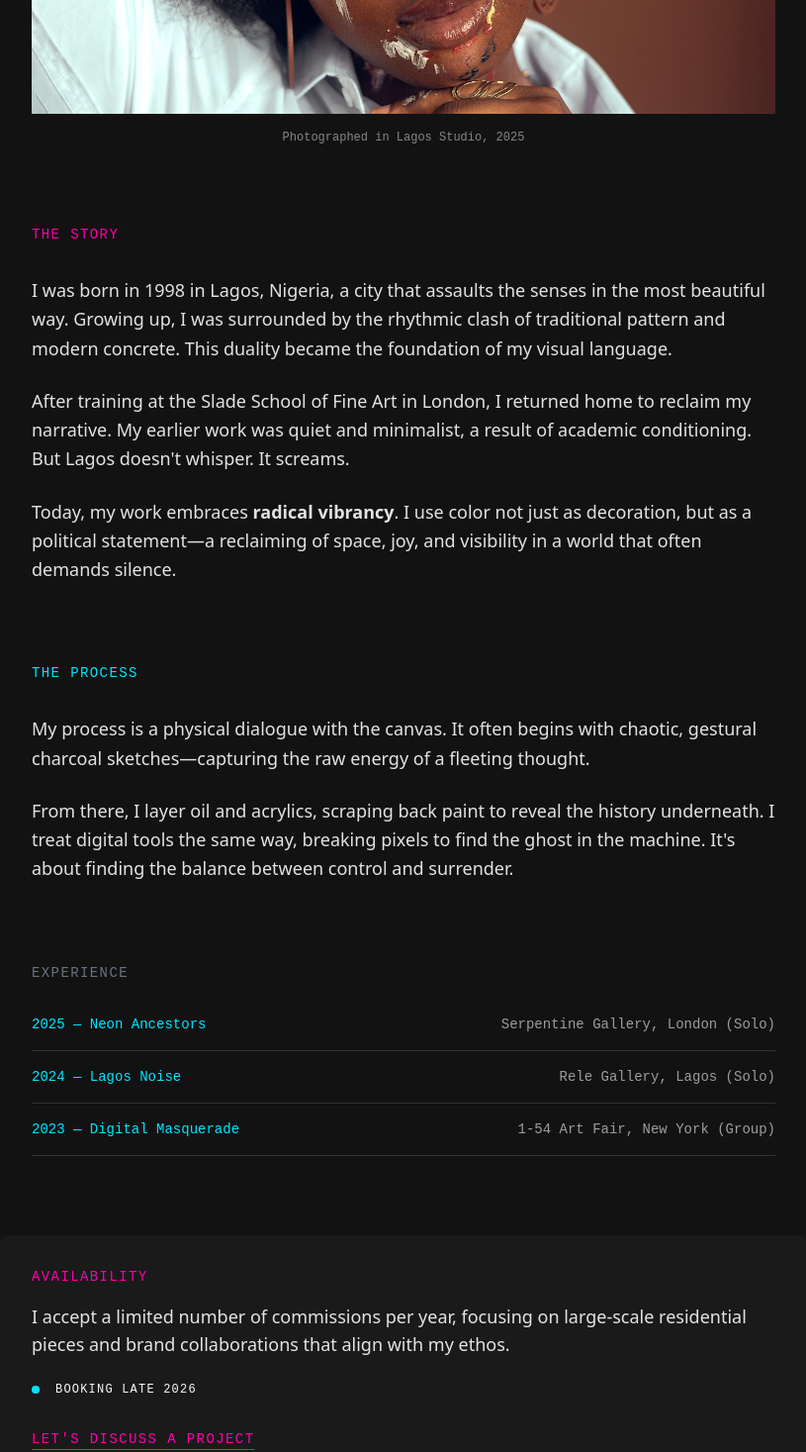
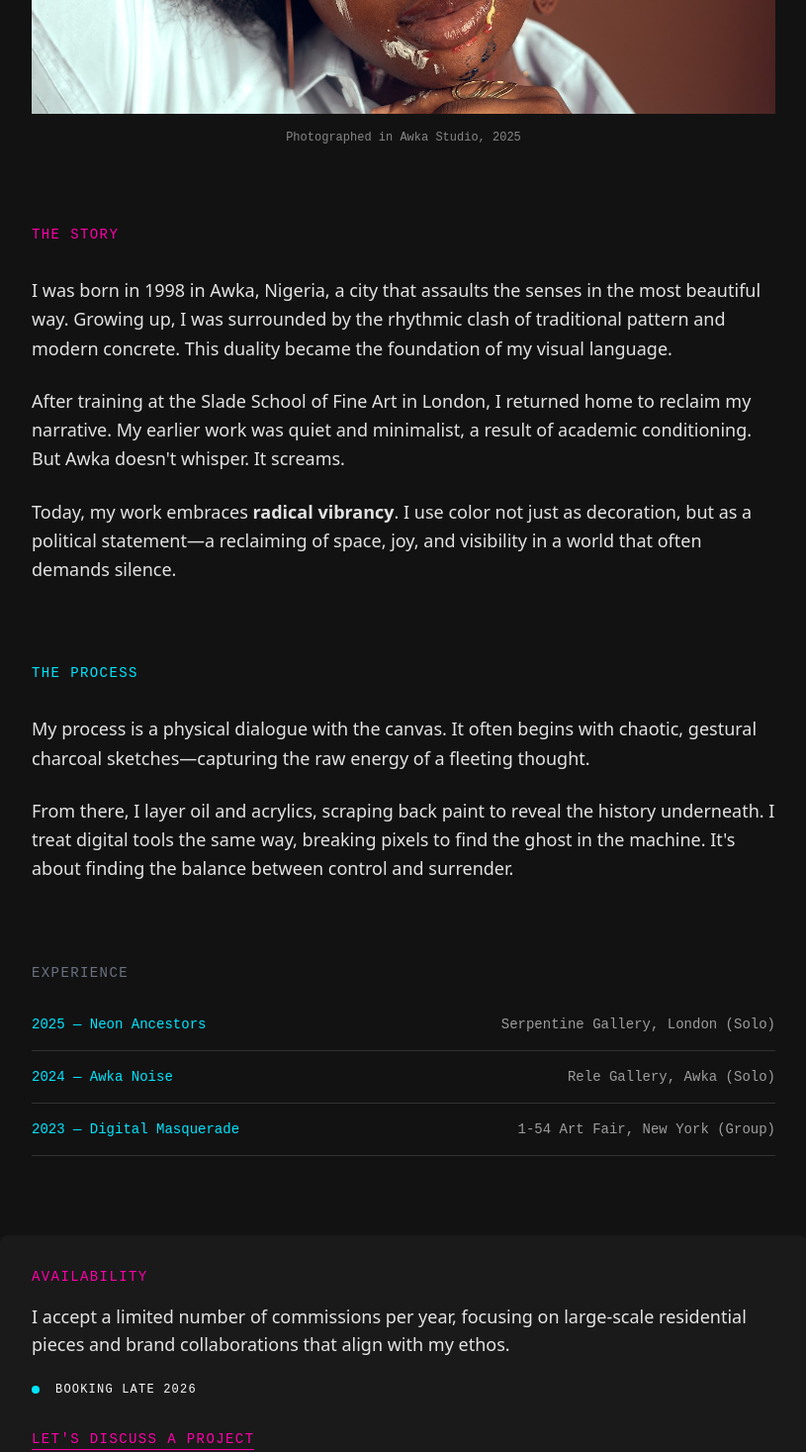
Before and after one commit to Phenoo/omaarts, a Next.js app: page /about in a window 1280 px wide. Shown: the part 1069-2536 px from the top of the page at 99% size, without its empty margins (232-1047 px from the left). Built offline with nearby package versions, Linux system fonts and the light colour scheme.

Commit message:
shshsjsjsjk3

```diff
--- a/app/about/page.tsx
+++ b/app/about/page.tsx
@@ -11,7 +11,7 @@ export default function AboutPage() {
         {/* 1. Intro / Artist Statement */}
         <section className="mb-20 text-center">
             <h1 className="font-serif text-5xl md:text-7xl mb-8 text-white tracking-tighter mix-blend-screen">
-                I am a multidisciplinary artist exploring memory, identity, and the vibrant chaos of Lagos through mixed media and aggressive color.
+                I am a multidisciplinary artist exploring memory, identity, and the vibrant chaos of Awka through mixed media and aggressive color.
             </h1>
             <p className="font-mono text-sm uppercase tracking-widest opacity-60">
                 Oil • Acrylic • Digital • Installation
@@ -29,7 +29,7 @@ export default function AboutPage() {
                     priority
                 />
             </div>
-            <p className="font-mono text-xs text-center opacity-50">Photographed in Lagos Studio, 2025</p>
+            <p className="font-mono text-xs text-center opacity-50">Photographed in Awka Studio, 2025</p>
         </section>
 
         {/* 3. Longer Bio (The Story) */}
@@ -37,10 +37,10 @@ export default function AboutPage() {
             <h2 className="font-mono text-sm uppercase tracking-widest text-[var(--accent-orange)] mb-8">The Story</h2>
             <div className="space-y-6 font-sans text-lg leading-relaxed opacity-90">
                 <p>
-                    I was born in 1998 in Lagos, Nigeria, a city that assaults the senses in the most beautiful way. Growing up, I was surrounded by the rhythmic clash of traditional pattern and modern concrete. This duality became the foundation of my visual language.
+                    I was born in 1998 in Awka, Nigeria, a city that assaults the senses in the most beautiful way. Growing up, I was surrounded by the rhythmic clash of traditional pattern and modern concrete. This duality became the foundation of my visual language.
                 </p>
                 <p>
-                    After training at the Slade School of Fine Art in London, I returned home to reclaim my narrative. My earlier work was quiet and minimalist, a result of academic conditioning. But Lagos doesn&apos;t whisper. It screams.
+                    After training at the Slade School of Fine Art in London, I returned home to reclaim my narrative. My earlier work was quiet and minimalist, a result of academic conditioning. But Awka doesn&apos;t whisper. It screams.
                 </p>
                 <p>
                     Today, my work embraces <strong>radical vibrancy</strong>. I use color not just as decoration, but as a political statement—a reclaiming of space, joy, and visibility in a world that often demands silence.
@@ -70,8 +70,8 @@ export default function AboutPage() {
                     <span className="opacity-60">Serpentine Gallery, London (Solo)</span>
                 </li>
                 <li className="flex flex-col md:flex-row md:justify-between border-b border-[#333] pb-4">
-                    <span className="text-[var(--accent-purple)]">2024 — Lagos Noise</span>
-                    <span className="opacity-60">Rele Gallery, Lagos (Solo)</span>
+                    <span className="text-[var(--accent-purple)]">2024 — Awka Noise</span>
+                    <span className="opacity-60">Rele Gallery, Awka (Solo)</span>
                 </li>
                 <li className="flex flex-col md:flex-row md:justify-between border-b border-[#333] pb-4">
                     <span className="text-[var(--accent-purple)]">2023 — Digital Masquerade</span>
--- a/app/contact/page.tsx
+++ b/app/contact/page.tsx
@@ -25,7 +25,7 @@ export default function ContactPage() {
                 </div>
                 <div>
                     <span className="block opacity-50 mb-2">Studio</span>
-                    <p>Lagos, Nigeria</p>
+                    <p>Awka, Nigeria</p>
                 </div>
             </div>
         </div>
--- a/app/events/page.tsx
+++ b/app/events/page.tsx
@@ -63,7 +63,7 @@ export default function EventsPage() {
                 <div className="flex flex-col md:flex-row md:items-center justify-between border-b border-[#333] pb-6 hover:bg-[#1A1A1A] transition-colors p-4 -mx-4 rounded-lg group">
                     <div>
                         <span className="block font-mono text-xs text-[var(--accent-orange)] mb-1">OCT 12</span>
-                        <h4 className="font-serif text-2xl group-hover:text-[var(--accent-purple)] transition-colors">Lagos Heat: Opening Night</h4>
+                        <h4 className="font-serif text-2xl group-hover:text-[var(--accent-purple)] transition-colors">Awka Heat: Opening Night</h4>
                     </div>
                     <div className="mt-4 md:mt-0 flex gap-8 items-center">
                         <span className="font-mono text-xs opacity-50">Exhibition</span>
--- a/app/globals.css
+++ b/app/globals.css
@@ -31,7 +31,7 @@
 body {
   color: var(--foreground);
   background: var(--background);
-  font-family: Arial, Helvetica, sans-serif;
+  font-family: var(--font-dm-sans), sans-serif;
   overflow-x: hidden;
   /* Prevent horizontal scroll from animations */
 }
--- a/app/layout.tsx
+++ b/app/layout.tsx
@@ -1,10 +1,16 @@
 import type { Metadata } from "next";
-import { Geist, Geist_Mono } from "next/font/google";
+import { DM_Sans } from "next/font/google";
 import "./globals.css";
 
 import SmoothScroller from '../components/SmoothScroller';
 import CustomCursor from '../components/CustomCursor';
 import NavigationOverlay from '../components/NavigationOverlay';
+
+const dmSans = DM_Sans({
+  subsets: ["latin"],
+  variable: "--font-dm-sans",
+  weight: ["400", "500", "700"],
+});
 
 export const metadata: Metadata = {
   title: 'Arts by Oma | Nigerian Contemporary Art',
@@ -18,7 +24,7 @@ export default function RootLayout({
 }>) {
   return (
     <html lang="en">
-      <body className="antialiased">
+      <body className={`${dmSans.variable} antialiased`}>
         <SmoothScroller>
           <CustomCursor />
           <NavigationOverlay />
--- a/app/shop/page.tsx
+++ b/app/shop/page.tsx
@@ -4,7 +4,7 @@ import Link from 'next/link';
 import Image from 'next/image';
 
 const ARTWORKS = [
-    { id: 'lagos-heat', title: 'Lagos Heat', price: '$4,500', image: '/images/archive-1.png', category: 'Painting' },
+    { id: 'lagos-heat', title: 'Awka Heat', price: '$4,500', image: '/images/archive-1.png', category: 'Painting' },
     { id: 'indigo-dreams', title: 'Indigo Dreams', price: '$3,200', image: '/images/archive-2.png', category: 'Mixed Media' },
     { id: 'market-noise', title: 'Market Noise', price: '$5,000', image: '/images/hero-texture.png', category: 'Painting' },
     { id: 'ancestral', title: 'Ancestral', price: '$8,000', image: '/images/artist-studio.png', category: 'Installation' },
--- a/app/work/[id]/page.tsx
+++ b/app/work/[id]/page.tsx
@@ -4,7 +4,7 @@ import Image from 'next/image';
 // Mock data lookup (ideally fetched from CMS/API)
 const ARTWORKS: Record<string, { title: string; year: string; medium: string; dimensions: string; price: string; description: string; image: string }> = {
     'lagos-heat': {
-        title: 'Lagos Heat',
+        title: 'Awka Heat',
         year: '2024',
         medium: 'Oil and Acrylic on Canvas',
         dimensions: '150 x 200 cm',
--- a/components/Footer.tsx
+++ b/components/Footer.tsx
@@ -1,5 +1,14 @@
 'use client';
 
+
+const SOCIALS = [
+    { label: "Instagram", href: "https://instagram.com" },
+    { label: "Twitter / X", href: "https://twitter.com" },
+    { label: "LinkedIn", href: "https://linkedin.com" },
+    { label: "TikTok", href: "https://tiktok.com" },
+    { label: "WhatsApp", href: "https://whatsapp.com" },
+    { label: "Email", href: "mailto:hello@artsbyoma.com" },
+];
 
 export default function Footer() {
     return (
@@ -8,22 +17,32 @@ export default function Footer() {
 
           <div className="flex flex-col md:flex-row justify-between items-start md:items-center gap-8">
               <div>
-                <h4 className="font-serif text-3xl mb-2 text-[var(--accent-purple)]">Arts by Oma</h4>
-                <p className="font-mono text-xs text-gray-400 max-w-sm">
-                    Vibrant narratives from the heart of Lagos.
+                  <h4 className="font-serif text-3xl mb-2 text-[var(--accent-primary)] [text-shadow:0_0_10px_rgba(0,229,255,0.3)]">Arts by Oma</h4>
+                  <p className="font-sans text-sm text-gray-400 max-w-sm">
+                      Vibrant narratives from the heart of Awka.
                   </p>
               </div>
 
-            <div className="flex gap-6 font-mono text-xs uppercase tracking-widest">
-                <a href="#" className="hover:text-[var(--accent-purple)] transition-colors">Instagram</a>
-                <a href="#" className="hover:text-[var(--accent-purple)] transition-colors">Twitter</a>
-                <a href="#" className="hover:text-[var(--accent-purple)] transition-colors">Email</a>
+              <div className="flex flex-wrap gap-x-8 gap-y-2 font-mono text-xs uppercase tracking-widest">
+                  {SOCIALS.map((social, i) => (
+                      <a
+                          key={i}
+                          href={social.href}
+                          target="_blank"
+                          rel="noopener noreferrer"
+                          className="hover:text-[var(--accent-secondary)] transition-colors hover:[text-shadow:0_0_10px_var(--accent-secondary)]"
+                      >
+                          {social.label}
+                      </a>
+                  ))}
               </div>
           </div>
 
-        <div className="flex justify-between items-end border-t border-[#333] pt-8">
-            <span className="font-mono text-[10px] text-gray-500">© 2026 ARTS BY OMA. ALL RIGHTS RESERVED.</span>
-            <span className="font-mono text-[10px] text-gray-500">DESIGNED BY EZE</span>
+          <div className="flex flex-col md:flex-row justify-between items-end border-t border-[#333] pt-8 gap-4">
+              <span className="font-mono text-[10px] text-gray-500">© {new Date().getFullYear()} ARTS BY OMA. ALL RIGHTS RESERVED.</span>
+              <span className="font-mono text-[10px] text-gray-500">
+                  DESIGNED BY EZE
+              </span>
           </div>
 
         </div>
--- a/components/archive/VerticalGallery.tsx
+++ b/components/archive/VerticalGallery.tsx
@@ -10,7 +10,7 @@ import clsx from 'clsx';
 gsap.registerPlugin(ScrollTrigger);
 
 const ARTWORKS = [
-  { id: 'lagos-heat', src: '/images/archive-1.png', title: 'Lagos Heat', year: '2024', description: 'Exploration of geometric void and structure.' },
+  { id: 'lagos-heat', src: '/images/archive-1.png', title: 'Awka Heat', year: '2024', description: 'Exploration of geometric void and structure.' },
   { id: 'indigo-dreams', src: '/images/archive-2.png', title: 'Indigo Dreams', year: '2025', description: 'Chaotic expressionism with neon accents.' },
   { id: 'market-noise', src: '/images/hero-texture.png', title: 'Market Noise', year: '2023', description: 'Textural study of brutalist surfaces.' },
   { id: 'ancestral', src: '/images/archive-1.png', title: 'Ancestral', year: '2024', description: 'Recursive forms in monochrome.' },
--- a/components/home/AboutSnippet.tsx
+++ b/components/home/AboutSnippet.tsx
@@ -16,7 +16,7 @@ export default function AboutSnippet() {
           <div className="space-y-4 font-sans text-lg leading-relaxed text-[#1A1A1A]/80">
             <p>
               Oma Achebe is a Nigerian artist whose work vibrates with the
-              energy of Lagos. Her palette is a celebration of life, blending
+              energy of Awka. Her palette is a celebration of life, blending
               traditional motifs with contemporary abstraction.
             </p>
             <p>
--- a/components/home/HeroCanvas.tsx
+++ b/components/home/HeroCanvas.tsx
@@ -69,14 +69,14 @@ export default function HeroCanvas() {
 
       <div
         ref={textRef}
-        className="absolute inset-0 flex flex-col items-center justify-center z-10 pointer-events-none "
+        className="absolute inset-0 flex flex-col items-center justify-center z-10 pointer-events-none px-4"
       >
-        <h1 className="text-9xl font-serif text-[#111] opacity-90 tracking-tighter text-center leading-[0.8] ">
+        <h1 className="text-6xl md:text-9xl font-serif text-[#111] opacity-90 tracking-tighter text-center leading-[0.85] md:leading-[0.8] ">
           ARTS BY
           <br />
           OMA
         </h1>
-        <p className="mt-8 text-xl font-mono text-[#111] tracking-widest uppercase bg-transparent border border-[#F9F9F9]/30 px-4 py-2 backdrop-blur-sm ">
+        <p className="mt-6 md:mt-8 text-xs md:text-xl font-mono text-[#111] tracking-widest uppercase bg-transparent border border-[#F9F9F9]/30 px-4 py-2 backdrop-blur-sm text-center">
           Nigerian Contemporary Artist
         </p>
       </div>
```
Lines whose indentation alone changed are shown as unchanged.
